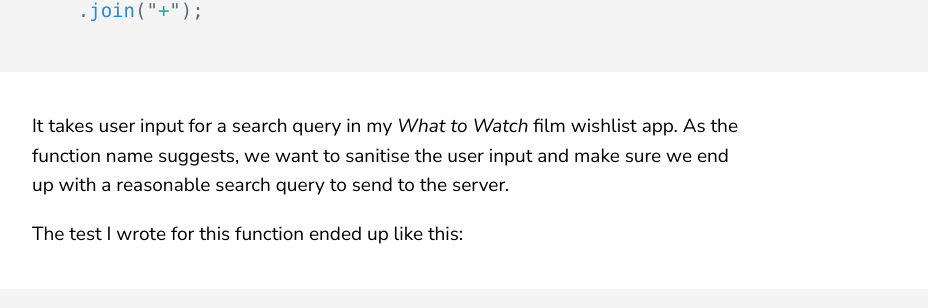
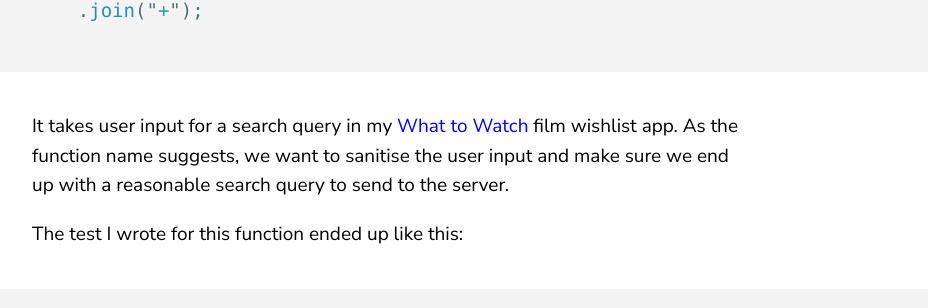
Before and after one commit to ching-wang/ching-wang.io, a Jekyll site: the page built from _posts/2020-04-01-getting-started-with-jest.md, in a window 1280 px wide. Shown: the part 3732-4040 px from the top of the page, without its empty margins (68-996 px from the left). Built offline with Jekyll 4.4.1, drawn with Linux system fonts in a browser that asks for light colours.

Commit message:
fixed url link issue

````diff
--- a/_posts/2020-04-01-getting-started-with-jest.md
+++ b/_posts/2020-04-01-getting-started-with-jest.md
@@ -94,7 +94,7 @@
 It's best to keep tests in their own separate folder rather than alongside
 implementation code. Why is that? I have read some articles about this question,
 such as
-[Organizing Tests in Jest]("https://medium.com/@JeffLombardJr/organizing-tests-in-jest-17fc431ff850").
+[Organizing Tests in Jest](<https://medium.com/@JeffLombardJr/organizing-tests-in-jest-17fc431ff850>).
 
 The consensus seems to be that it's best to keep the tests separate so that
 the application structure is easier to follow, and you don't mix up production
@@ -127,7 +127,7 @@
     .join("+");
 ```
 
-It takes user input for a search query in my _What to Watch_ film wishlist app.
+It takes user input for a search query in my [What to Watch](<https://wattowatch.netlify.com/>) film wishlist app.
 As the function name suggests, we want to sanitise the user input and make sure
 we end up with a reasonable search query to send to the server.
 
````
Also changed, not shown: _sass/_syntax.scss (+4 -3 lines).
